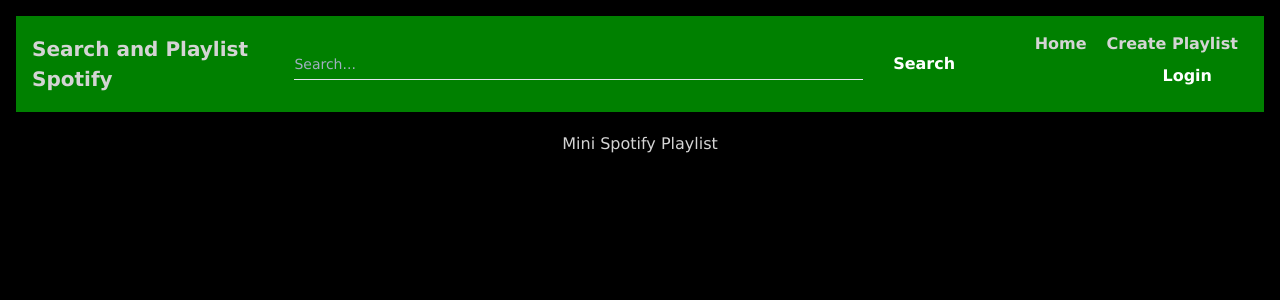
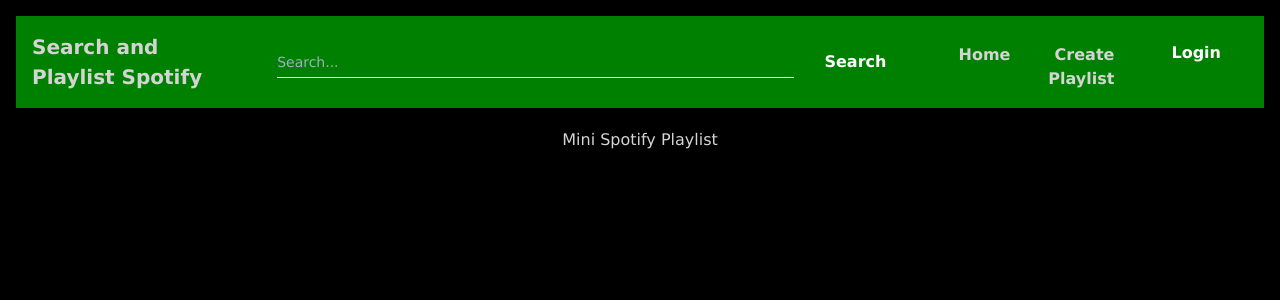
Before and after one commit to azkawidyanto/generasi-gigih-homework, a React (Create React App) app in the folder homework3/: page / in a window 1280 px wide. Shown: the top 300 px of the page. Built offline with nearby package versions, Linux system fonts and the light colour scheme.

Commit message:
change grid

```diff
--- a/homework3/src/components/Navbar/style.module.css
+++ b/homework3/src/components/Navbar/style.module.css
@@ -19,12 +19,17 @@
 }
 
 .menu{
+    margin-top: 10px;
     margin-left: 10px;
     margin-right: 10px;
     font-weight: 700;
     font-color:white;
+    display: flex;
+    flex-direction: row;
 }
 
 .user {
     text-align: right;
+    display: flex;
+    flex-direction: row;
 }
--- a/homework3/src/pages/CreatePlaylist.js
+++ b/homework3/src/pages/CreatePlaylist.js
@@ -10,7 +10,7 @@ const CreatePlaylist = () => {
   const { tracks } = useSelector(state => state.playlist)
 
   return (
-    <div style={{ display: 'grid', gridTemplateColumns: '1fr 1fr', columnGap: '5vw' }}>
+    <div style={{ display: 'grid', gridTemplateColumns: '2fr 1fr', columnGap: '5vw' }}>
       <div>
         <h2>Tracks</h2>
         {tracks.map(track => (
```
